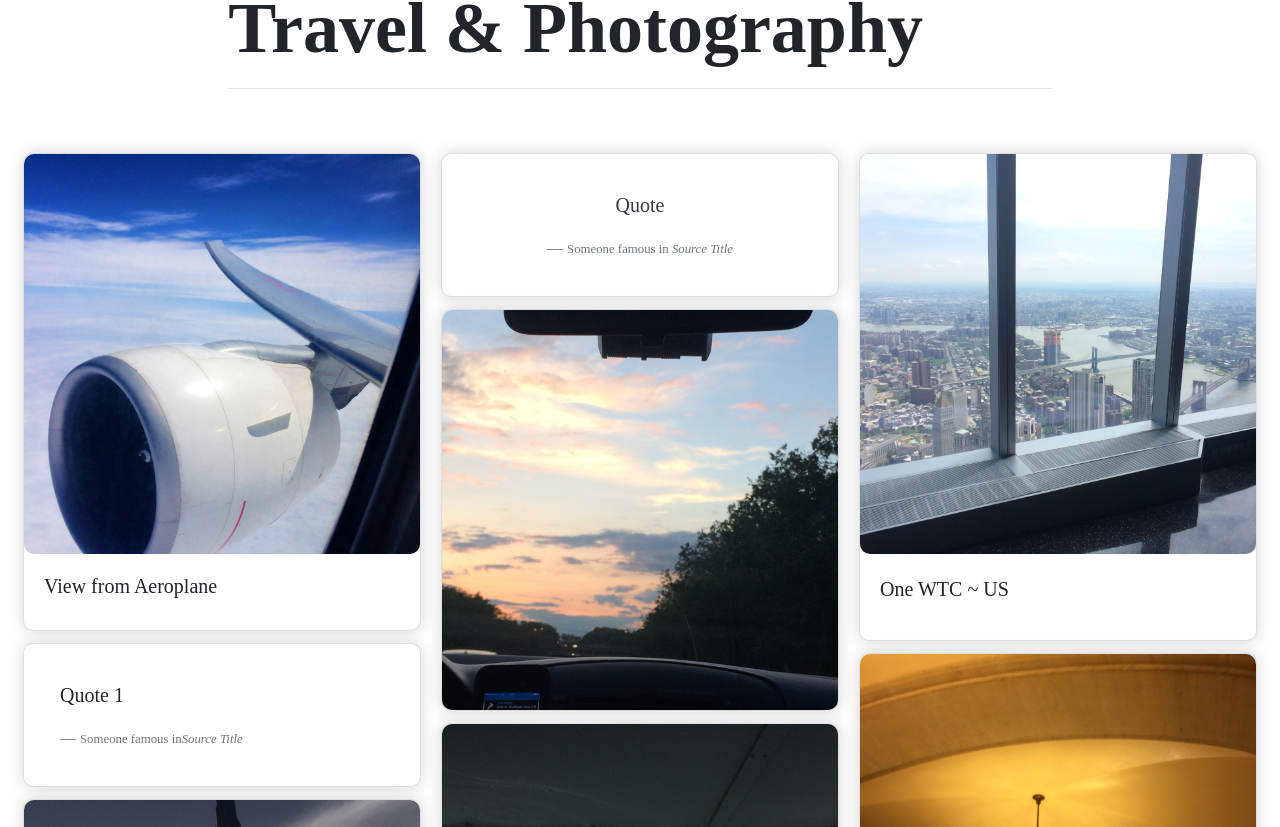
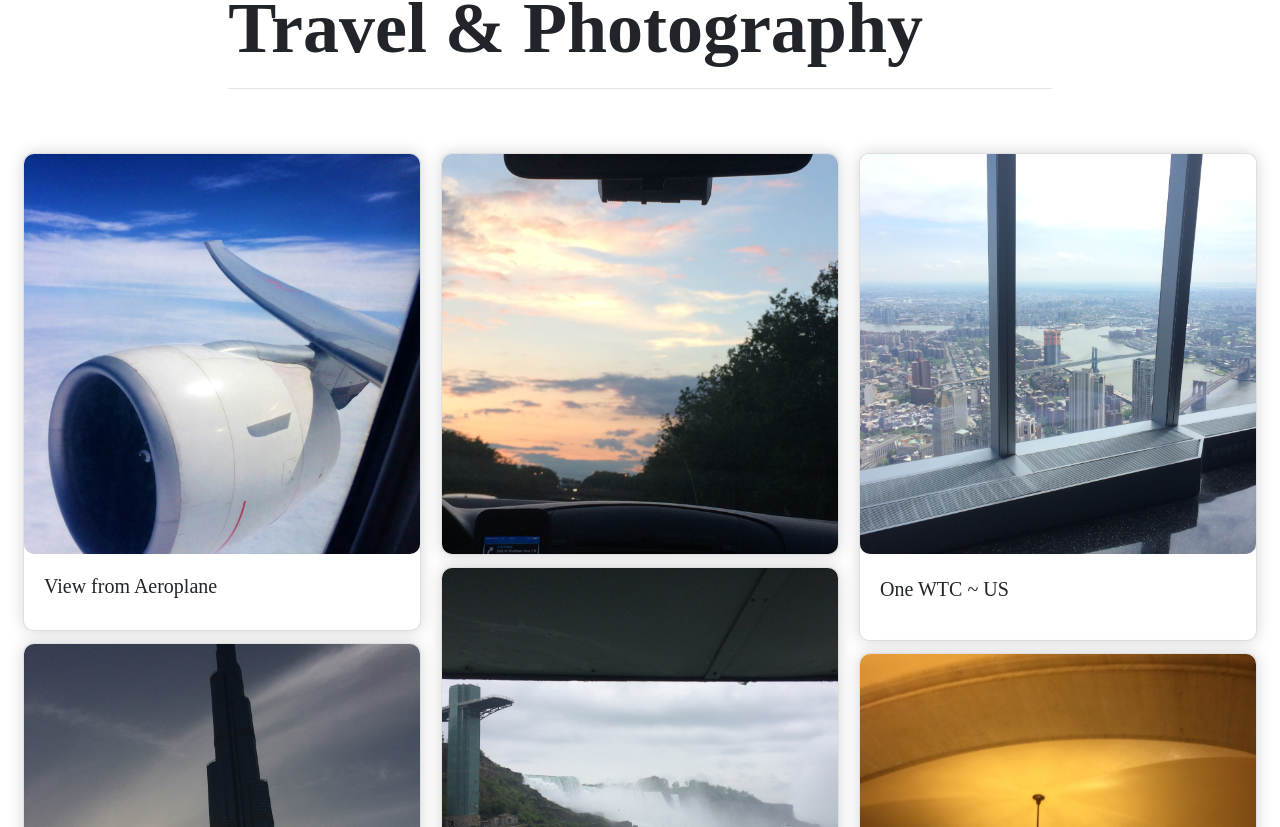
Before and after one commit to Priteshkamde/portfolio, a React (Create React App) app: page / in a window 1280 px wide. Shown: the part 1273-2100 px from the top of the page. Built offline with nearby package versions, Linux system fonts and the light colour scheme; a web font is replaced by a local one.

Commit message:
Minor Style Changes

```diff
--- a/public/index.html
+++ b/public/index.html
@@ -26,7 +26,6 @@
     -->
     <link rel="preconnect" href="https://fonts.gstatic.com">
     <link href="https://fonts.googleapis.com/css2?family=Shadows+Into+Light+Two&display=swap" rel="stylesheet">
-    <link href="https://fonts.googleapis.com/css2?family=JetBrains+Mono&display=swap" rel="stylesheet">
     <title>Pk</title>
   </head>
   <body>
--- a/src/components/Travel.js
+++ b/src/components/Travel.js
@@ -54,8 +54,8 @@ function Travel() {
                         </Card.Body>
                     </Card>
 
-                    <Card style={cardStyle} className="p-3">
-                        <blockquote className="blockquote mb-0 card-body">
+                    {/* <Card style={cardStyle} className="p-3">
+                        <blockquote className="blockquote mb-0 card-body text-center">
                         <p>
                             Quote 1
                         </p>
@@ -68,7 +68,7 @@ function Travel() {
                             </small>
                         </footer>
                         </blockquote>
-                    </Card>
+                    </Card> */}
 
                     <Card style={cardStyle}>
                         <Card.Img style={cardImageStyle} variant="top" src={dubai_1} />
@@ -80,10 +80,10 @@ function Travel() {
                         </Card.Body>
                     </Card>
 
-                    <Card style={cardStyle} bg="" text="dark" className="text-center p-3">
+                    {/* <Card style={cardStyle} bg="" text="dark" className="text-center p-3">
                         <blockquote className="blockquote mb-0 card-body">
                         <p>
-                            Quote
+                            Quote center ?
                         </p>
                         <footer className="blockquote-footer">
                             <small text="light">
@@ -91,7 +91,7 @@ function Travel() {
                             </small>
                         </footer>
                         </blockquote>
-                    </Card>
+                    </Card> */}
 
                     {/* <Card style={cardStyle}>
                         <Card.Img style={cardImageStyle} src={car_view} />
--- a/src/data/projectdata.js
+++ b/src/data/projectdata.js
@@ -21,7 +21,7 @@ const projectdata = {
             name : 'Nasa Stellar',
             imageLink : gif2,
             details : [
-                'A React App •',
+                'A React App • APOD ~ Astronomy Picture of the Day',
                 'NASA API',
                 'React JS',
                 'React Bootstrap',
--- a/src/pages/AboutPage.js
+++ b/src/pages/AboutPage.js
@@ -11,7 +11,7 @@ function AboutPage(props) {
             <Content>
             <p>Hello, my name is Pritesh.
 
-            I'm a Computer Engineer with experience in MongoDB, React JS & Spring Boot</p>
+            I'm a Software Engineer with experience in MongoDB, React JS & Spring Boot</p>
 
             <p>I'm constantly learning new things. currently those things include gaining more experience with APIs, MongoDB, React</p>
 
```
